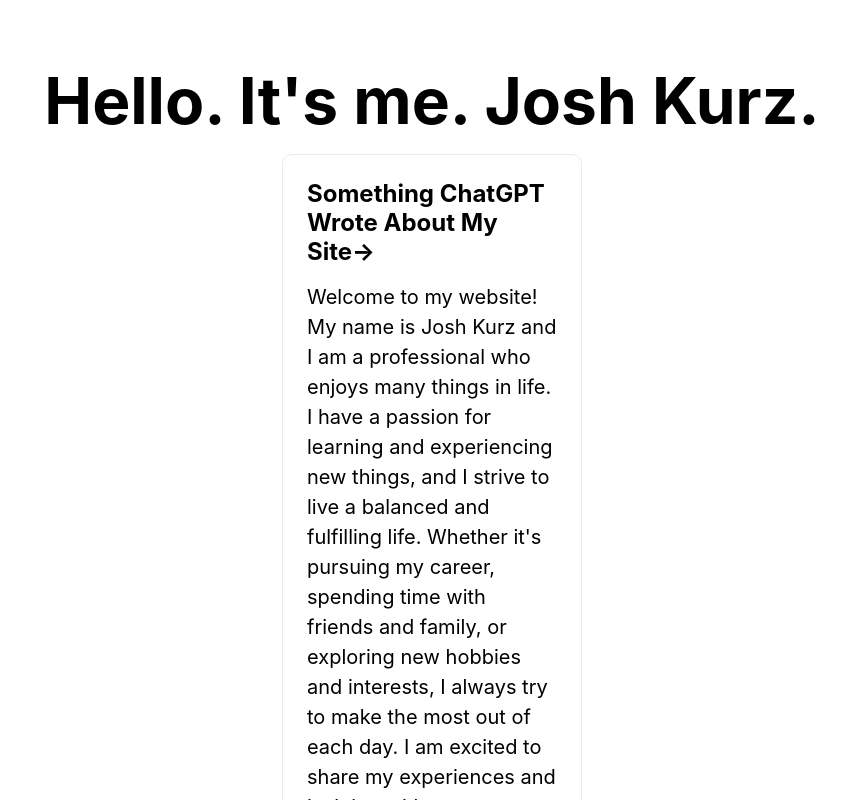
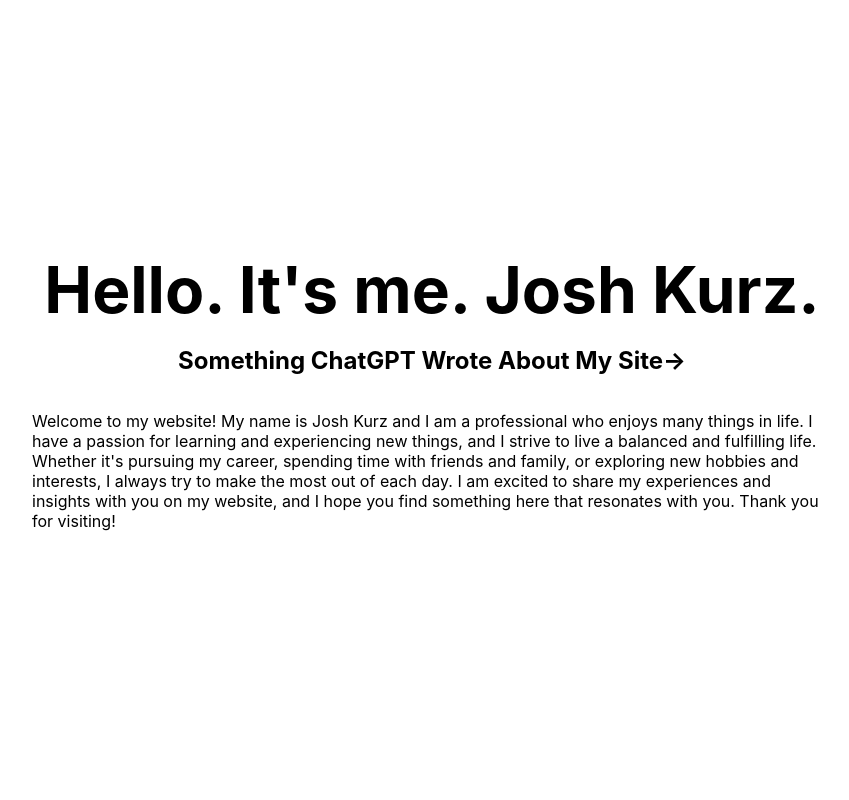
Before and after one commit to joshkurz/joshkurzsite, a Next.js app: page / in a window 1280 px wide. Shown: the top 800 px of the page, without its empty margins (208-1057 px from the left). Built offline with nearby package versions, Linux system fonts and the light colour scheme.

Commit message:
fix content

```diff
--- a/pages/index.js
+++ b/pages/index.js
@@ -17,10 +17,8 @@ export default function Home() {
         </h1>
 
         <div className={styles.grid}>
-          <a href="https://nextjs.org/docs" className={styles.card}>
             <h2>Something ChatGPT Wrote About My Site&rarr;</h2>
             <p>Welcome to my website! My name is Josh Kurz and I am a professional who enjoys many things in life. I have a passion for learning and experiencing new things, and I strive to live a balanced and fulfilling life. Whether it&apos;s pursuing my career, spending time with friends and family, or exploring new hobbies and interests, I always try to make the most out of each day. I am excited to share my experiences and insights with you on my website, and I hope you find something here that resonates with you. Thank you for visiting!</p>
-          </a>
         </div>
       </main>
 
```
